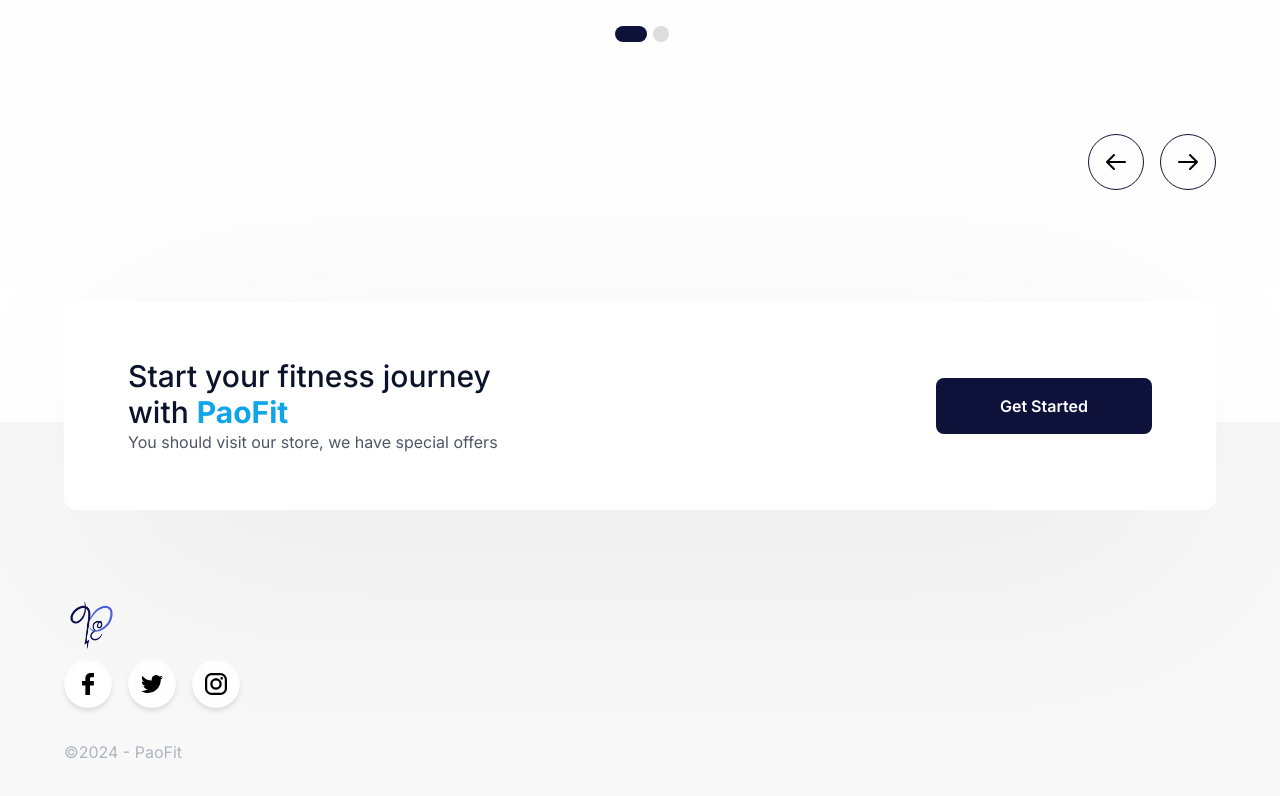
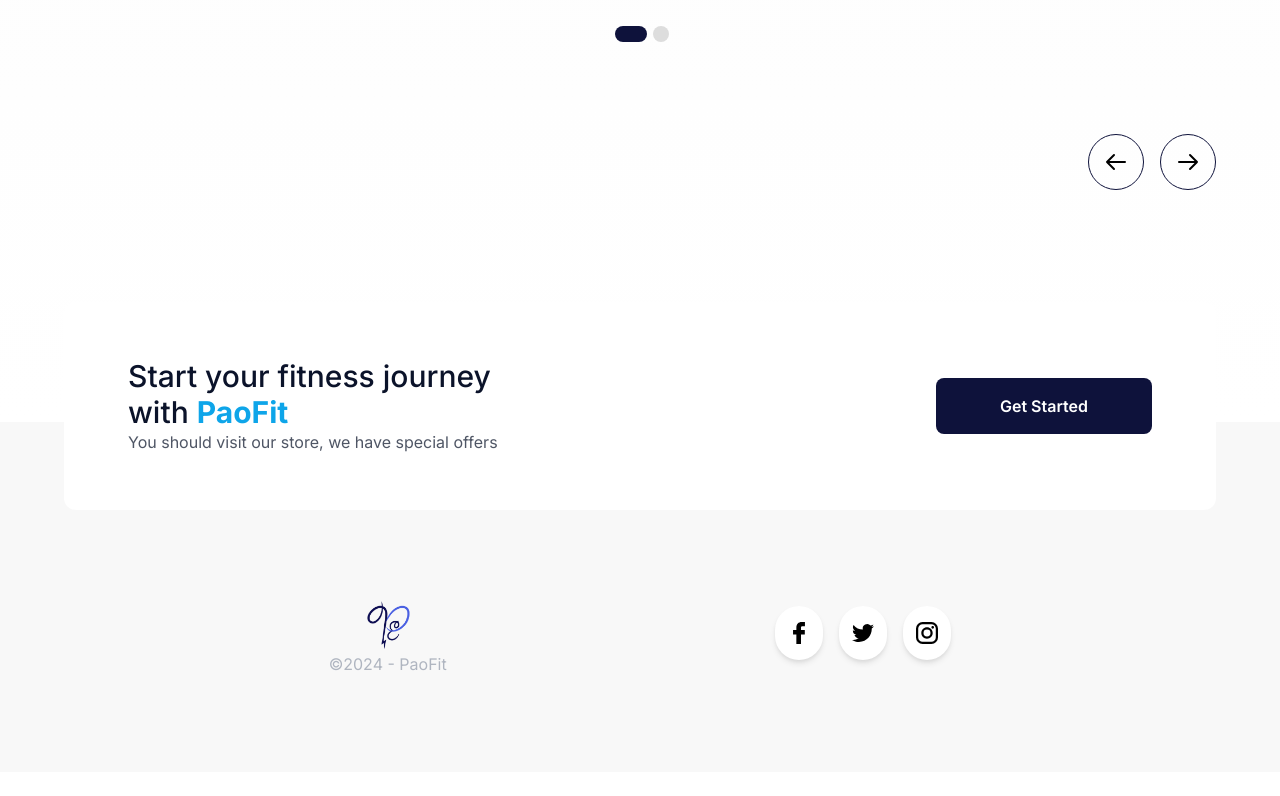
Before and after one commit to Lekkk02/PaolaFit, a Next.js app: page / in a window 1280 px wide. Shown: the part 3048-3844 px from the top of the page. After the commit the page ends 3820 px from the top, so only its background shows below. Built offline with nearby package versions, Linux system fonts and the light colour scheme.

Commit message:
Footer fix

```diff
--- a/src/components/Layout/Footer.js
+++ b/src/components/Layout/Footer.js
@@ -6,17 +6,17 @@
 import Instagram from "../../public/assets/Icon/instagram.svg";
 const Footer = () => {
   return (
-    <div className="bg-white-300 pt-44 pb-24">
-      <div className="max-w-screen-xl w-full mx-auto px-6 sm:px-8 lg:px-16 grid grid-rows-6 sm:grid-rows-1 grid-flow-row sm:grid-flow-col grid-cols-3 sm:grid-cols-12 gap-4">
-        <div className="row-span-2 sm:col-span-4 col-start-1 col-end-4 sm:col-end-5 flex flex-col items-start ">
+    <div className="bg-white-300 pt-44 pb-32 md:pb-24 flex justify-evenly">
+      <div className="flex flex-col items-center">
         <Image
-            className="inline-block"
+          className=""
           width={54}
           height={54}
           src="/assets/LogoEstefanySimpl.png"
         />
-
-          <div className="flex w-full mt-2 mb-8 -mx-2">
+        <p className="text-gray-400">©{new Date().getFullYear()} - PaoFit</p>
+      </div>
+      <div className="flex w-auto mt-2 mb-4 -mx-2 justify-items-center">
         <div className="mx-2 bg-white-500 rounded-full items-center justify-center flex p-2 shadow-md">
           <Image
             src="/assets/Icon/facebook.svg"
@@ -42,9 +42,6 @@
           />
         </div>
       </div>
-          <p className="text-gray-400">©{new Date().getFullYear()} - PaoFit</p>
-        </div>
-      </div>
     </div>
   );
 };
--- a/src/components/Pricing.js
+++ b/src/components/Pricing.js
@@ -209,7 +209,7 @@
           <ScrollAnimationWrapper className="relative w-full mt-16">
             <motion.div variants={scrollAnimation} custom={{ duration: 3 }}>
               <div className="absolute rounded-xl  py-8 sm:py-14 px-6 sm:px-12 lg:px-16 w-full flex flex-col sm:flex-row justify-between items-center z-10 bg-white-500">
-                <div className="flex flex-col text-left w-10/12 sm:w-7/12 lg:w-5/12 mb-6 sm:mb-0">
+                <div className="flex flex-col text-left w-10/12 sm:w-4/8 lg:w-5/12 mb-6 sm:mb-0">
                   <h5 className="text-black-600 text-xl sm:text-2xl lg:text-3xl leading-relaxed font-medium">
                     Start your fitness journey with{" "}
                     <span className="text-sky-500 font-bold">PaoFit</span>
@@ -219,10 +219,6 @@
                 </div>
                 <ButtonPrimary>Get Started</ButtonPrimary>
               </div>
-              <div
-                className="absolute bg-black-600 opacity-5 w-11/12 roudned-lg h-60 sm:h-56 top-0 mt-8 mx-auto left-0 right-0"
-                style={{ filter: "blur(114px)" }}
-              ></div>
             </motion.div>
           </ScrollAnimationWrapper>
         </div>
```
Lines whose indentation alone changed are shown as unchanged.
